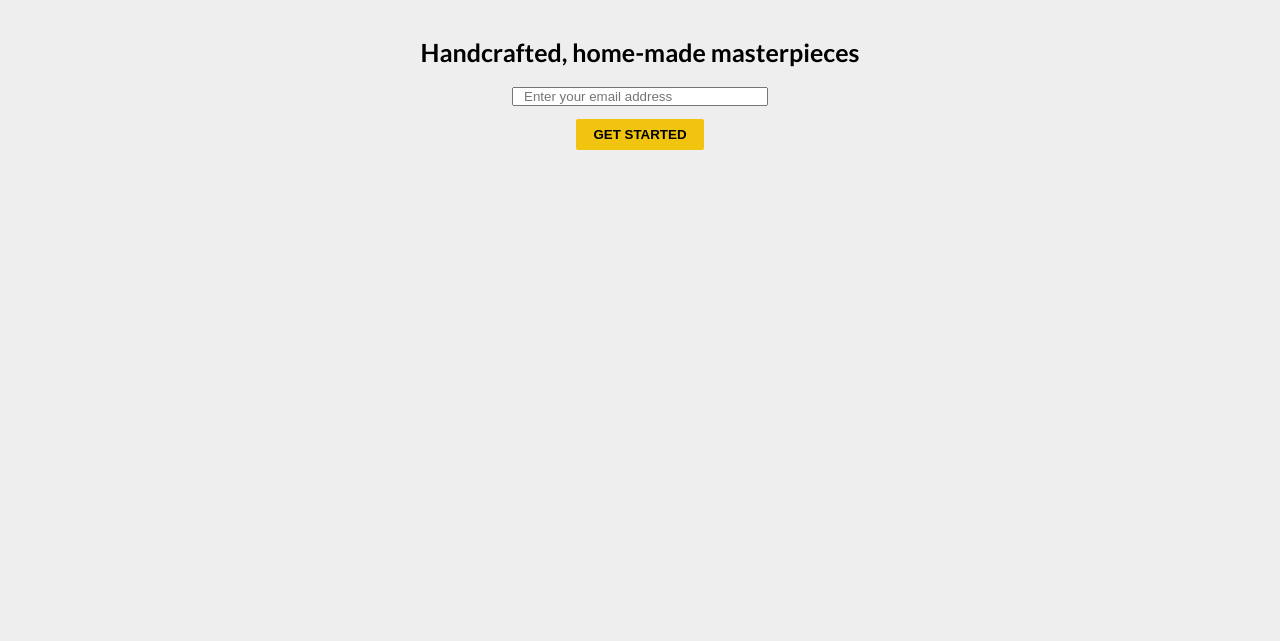
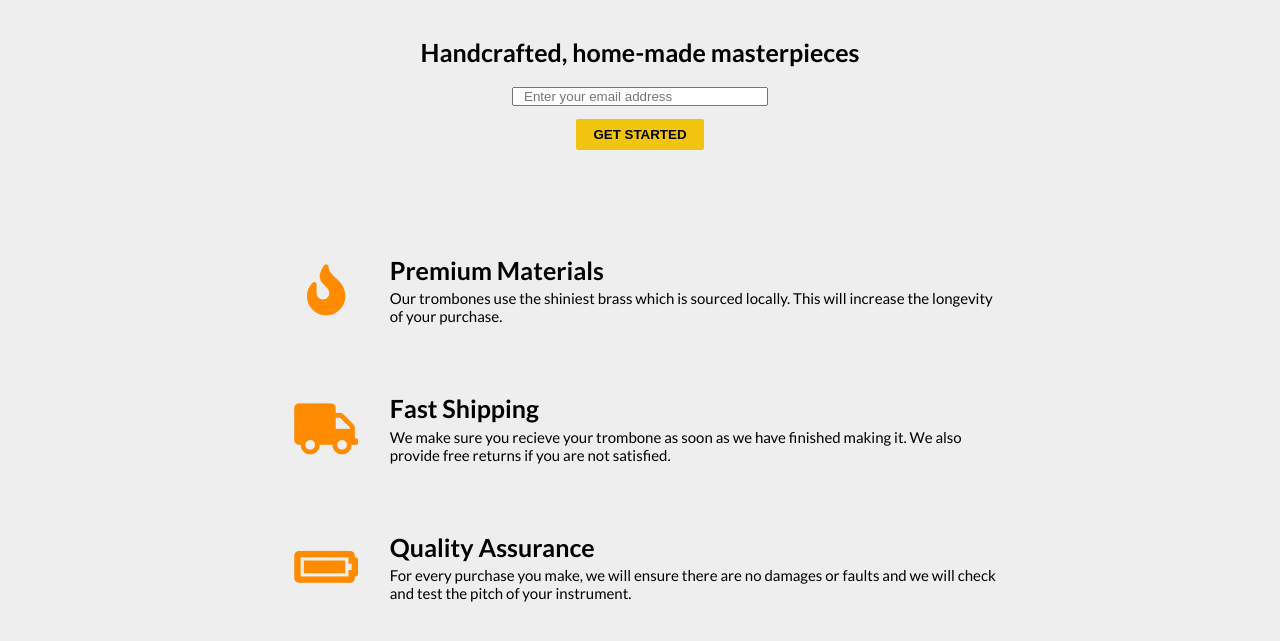
Before and after one commit to Javiuty/original_trombones, a plain HTML site: page index.html in a window 1280 px wide. Shown: the part 59-700 px from the top of the page. Drawn offline with Linux system fonts and the light colour scheme.

Commit message:
section brand finished

```diff
--- a/css/style.css
+++ b/css/style.css
@@ -94,3 +94,44 @@ body {
     background-color: orange;
     transition: 1s;
 }
+
+/* BRAND */
+
+.brand {
+    padding: 9rem;
+}
+
+.brand__container {
+    margin: 0 auto;
+    width: 65%;
+    height: 10rem;
+    display: flex;
+    align-items: center;
+    margin-bottom: 3.5%;
+
+}
+
+.brand__icon {
+    width: 15%;
+    font-size: 1.7rem;
+    color: darkorange;
+    display: flex;
+    justify-content: center;
+    align-items: center;
+    padding-right: 2rem;
+
+}
+
+
+.brand__description {
+    width: 85%;
+}
+
+.brand__description-h2 {
+    font-size: 2.5rem;
+    margin-bottom: .75%;
+}
+
+.brand__description-p {
+    font-size: 1.5rem;
+}
--- a/index.html
+++ b/index.html
@@ -31,10 +31,29 @@
     </section>
     <section class="brand">
         <div class="brand__container">
-            <div class="brand__icon"></div>
-            <div class="brand__description"></div>
+            <div class="brand__icon"><i class="fa fa-3x fa-fire"></i></div>
+            <div class="brand__description">
+                <h2 class="brand__description-h2">Premium Materials</h2>
+                <p class="brand__description-p">Our trombones use the shiniest brass which is sourced locally. This will increase the longevity of your purchase.</p>
+            </div>
+        </div>
+        <div class="brand__container">
+            <div class="brand__icon"><i class="fa fa-3x fa-truck"></i></div>
+            <div class="brand__description">
+                <h2 class="brand__description-h2">Fast Shipping</h2>
+                <p class="brand__description-p">We make sure you recieve your trombone as soon as we have finished making it. We also provide free returns if you are not satisfied.</p>
+            </div>
+        </div>
+        <div class="brand__container">
+            <div class="brand__icon"><i class="fa fa-3x fa-battery-full"></i></div>
+            <div class="brand__description">
+                <h2 class="brand__description-h2">Quality Assurance</h2>
+                <p class="brand__description-p">For every purchase you make, we will ensure there are no damages or faults and we will check and test the pitch of your instrument. </p>
+            </div>
         </div>
     </section>
-
+    <section class="video">
+        <video src="https://youtu.be/y8Yv4pnO7qc" class="video__youtube"></video>
+    </section>
 </body>
 </html>
```
